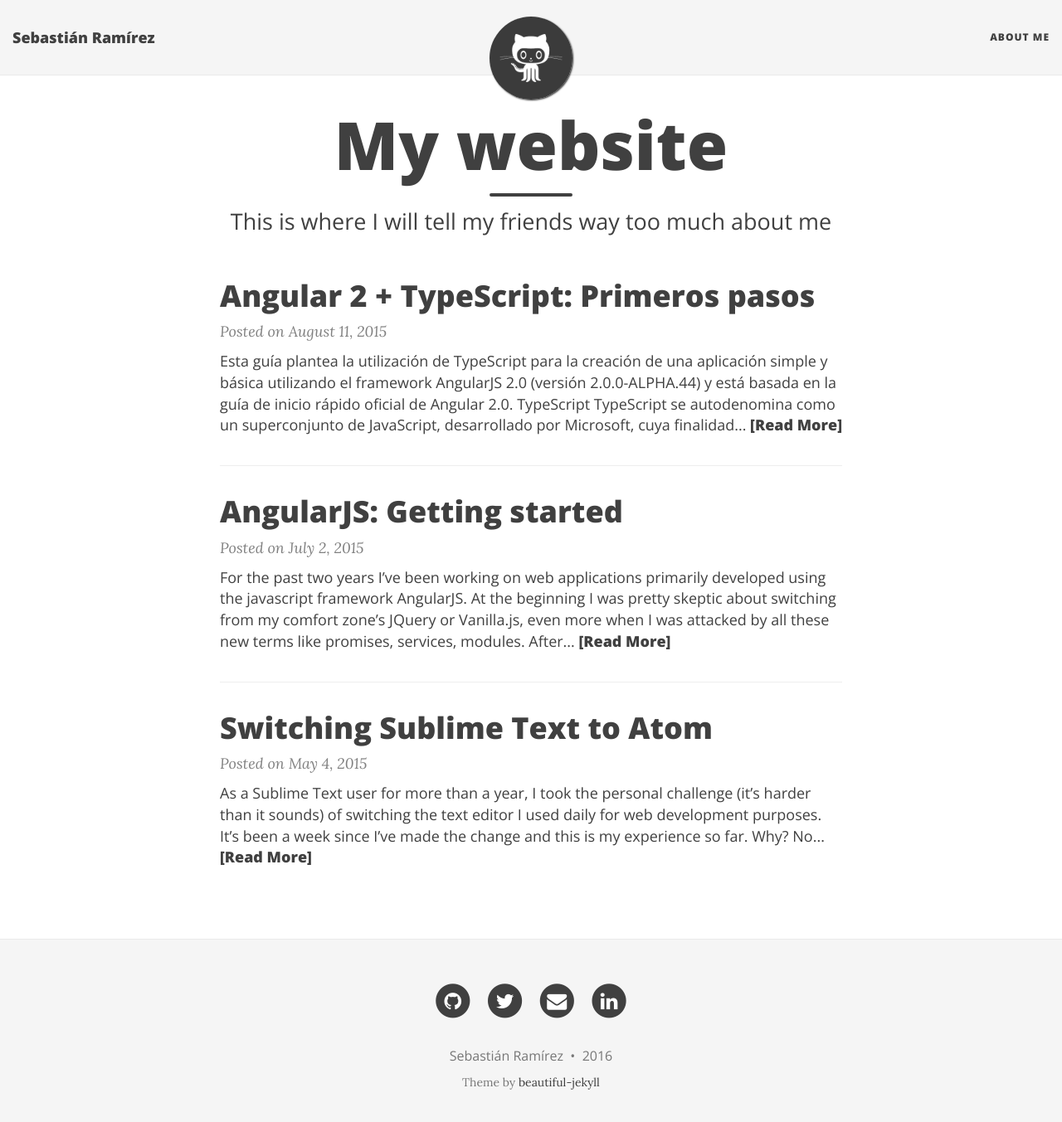
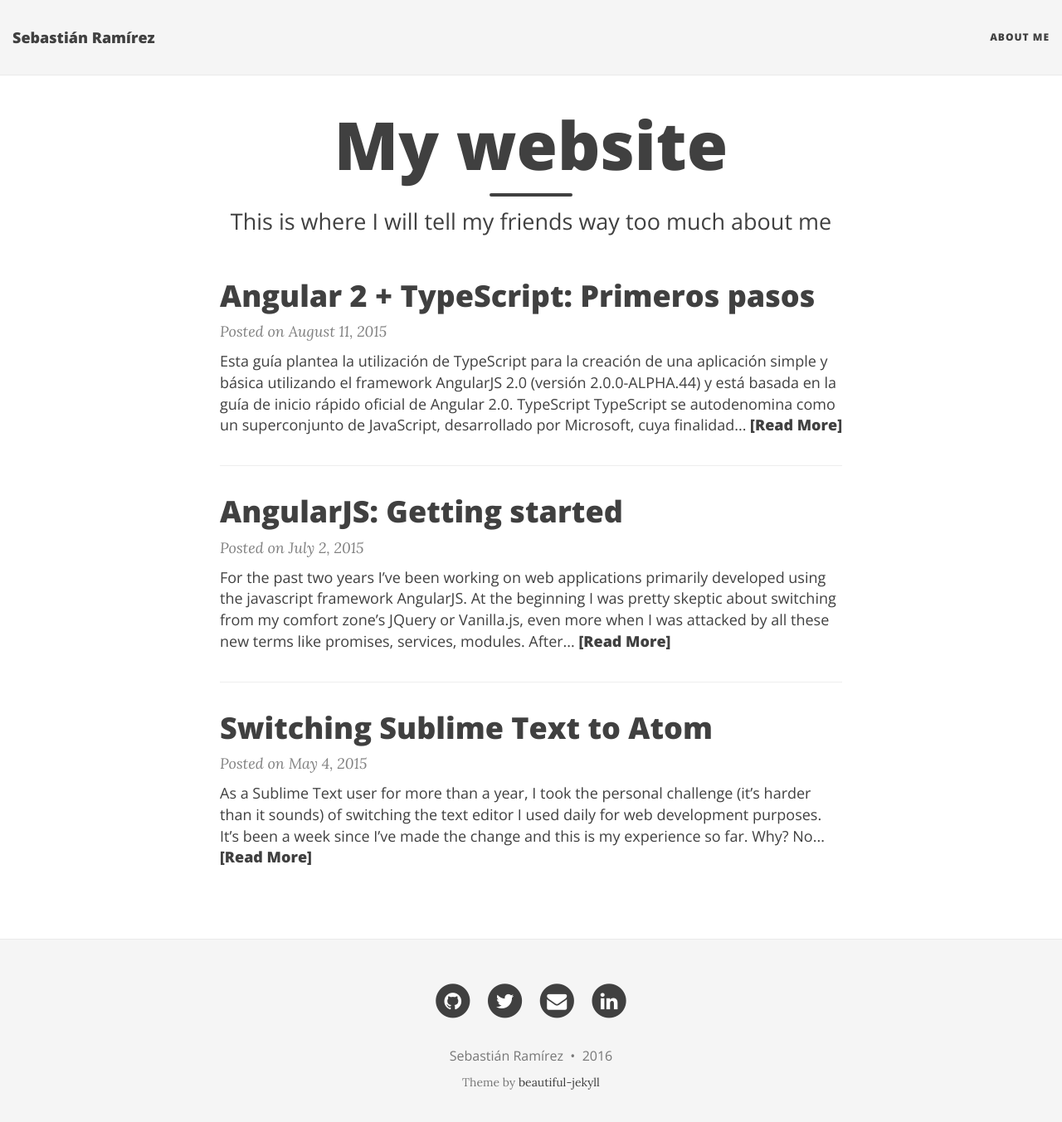
Before and after one commit to s-ramirez/s-ramirez.github.io, a Jekyll site: the page built from index.html, in a window 1280 px wide and 1366 px high. Shown: the top 1353 px of the window at 83% size. Built offline with Jekyll 4.4.1, drawn with Linux system fonts in a browser that asks for light colours; nearby versions of some CDN libraries; the list of posts is cut into pages by our own code.

Commit message:
Cambios en configuración

```diff
--- a/_config.yml
+++ b/_config.yml
@@ -59,7 +59,7 @@
 # --- Misc --- #
 
 # Fill in your Disqus shortname (NOT the userid) if you want to support Disqus comments
-disqus: "sramirez91"
+disqus: sramirez91
 
 # Fill in your Google Analytics ID to track your website using GA
 #google_analytics: ""
@@ -69,8 +69,8 @@
 # Output options (more information on Jekyll's site)
 timezone: "America/Costa_Rica"
 markdown: kramdown
-highlighter: pygments
-permalink: /:year-:month-:day-:title/
+highlighter: rouge
+permalink: /:title/
 paginate: 5
 
 kramdown:
@@ -91,7 +91,7 @@
       path: "" # all files
     values:
       layout: "page"
-      show-avatar: true
+      show-avatar: false
 
 # Use tags pages (not recommended if you are deploying via GitHub pages, only set to true if deploying locally with ruby)
 link-tags: false
```
